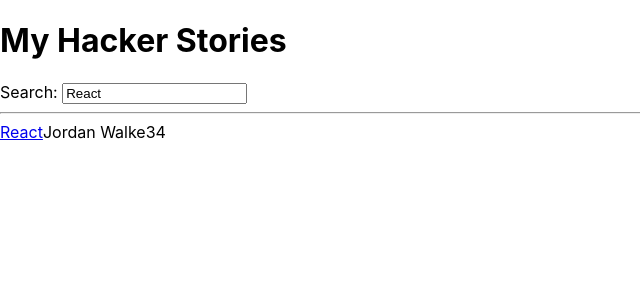
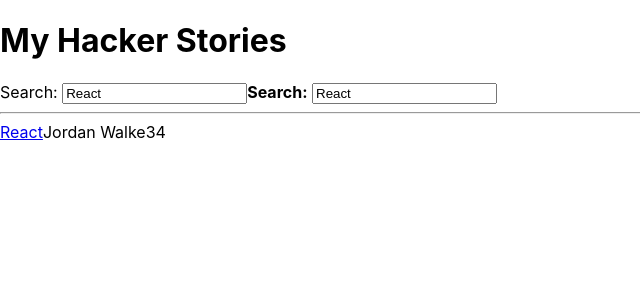
Before and after one commit to tylermatrix/rtreact, a React (Create React App) app: page / in a window 1280 px wide. Shown: the top 300 px of the page, without its empty margins (0-640 px from the left). Built offline with nearby package versions, Linux system fonts and the light colour scheme.

Commit message:
added children to inputwithlabel component

```diff
--- a/src/App.js
+++ b/src/App.js
@@ -1,4 +1,15 @@
 import React from "react";
+
+const useSemiPersistentState = (key, initialState) => {
+  const [value, setValue] = React.useState(
+    localStorage.getItem(key) || initialState
+  );
+  React.useEffect(() => {
+    localStorage.setItem("value", value);
+  }, [value, key]);
+
+  return [value, setValue];
+};
 
 const App = () => {
   const stories = [
@@ -20,7 +31,11 @@ const App = () => {
     },
   ];
 
-  const [searchTerm, setSearchTerm] = React.useState("React");
+  const [searchTerm, setSearchTerm] = useSemiPersistentState("search", "React");
+
+  React.useEffect(() => {
+    localStorage.setItem("search", searchTerm);
+  }, [searchTerm]);
 
   const handleSearch = (event) => {
     setSearchTerm(event.target.value);
@@ -35,7 +50,14 @@ const App = () => {
       <h1>My Hacker Stories</h1>
 
       <Search search={searchTerm} onSearch={handleSearch} />
-
+      <InputWithLabel
+        id="search"
+        label="Search"
+        value={searchTerm}
+        onInputChange={handleSearch}
+      >
+        <strong>Search:</strong>
+      </InputWithLabel>
       <hr />
 
       <List list={searchedStories} />
@@ -43,14 +65,33 @@ const App = () => {
   );
 };
 
-const Search = ({ search, onSearch }) => {
-  return (
-    <div>
-      <label htmlFor="search">Search: </label>
-      <input id="search" type="text" onChange={onSearch} value={search} />
-    </div>
-  );
-};
+const InputWithLabel = ({
+  id,
+  label,
+  value,
+  onInputChange,
+  type = "text",
+  children,
+}) => (
+  <>
+    <label htmlForm={id}>{children}</label>
+    &nbsp;
+    <input
+      id={id}
+      type="text"
+      value={value}
+      onChange={onInputChange}
+      type={type}
+    />
+  </>
+);
+
+const Search = ({ search, onSearch }) => (
+  <>
+    <label htmlFor="search">Search: </label>
+    <input id="search" type="text" onChange={onSearch} value={search} />
+  </>
+);
 
 const List = ({ list }) =>
   list.map((item) => <Item key={item.objectID} item={item} />);
```
